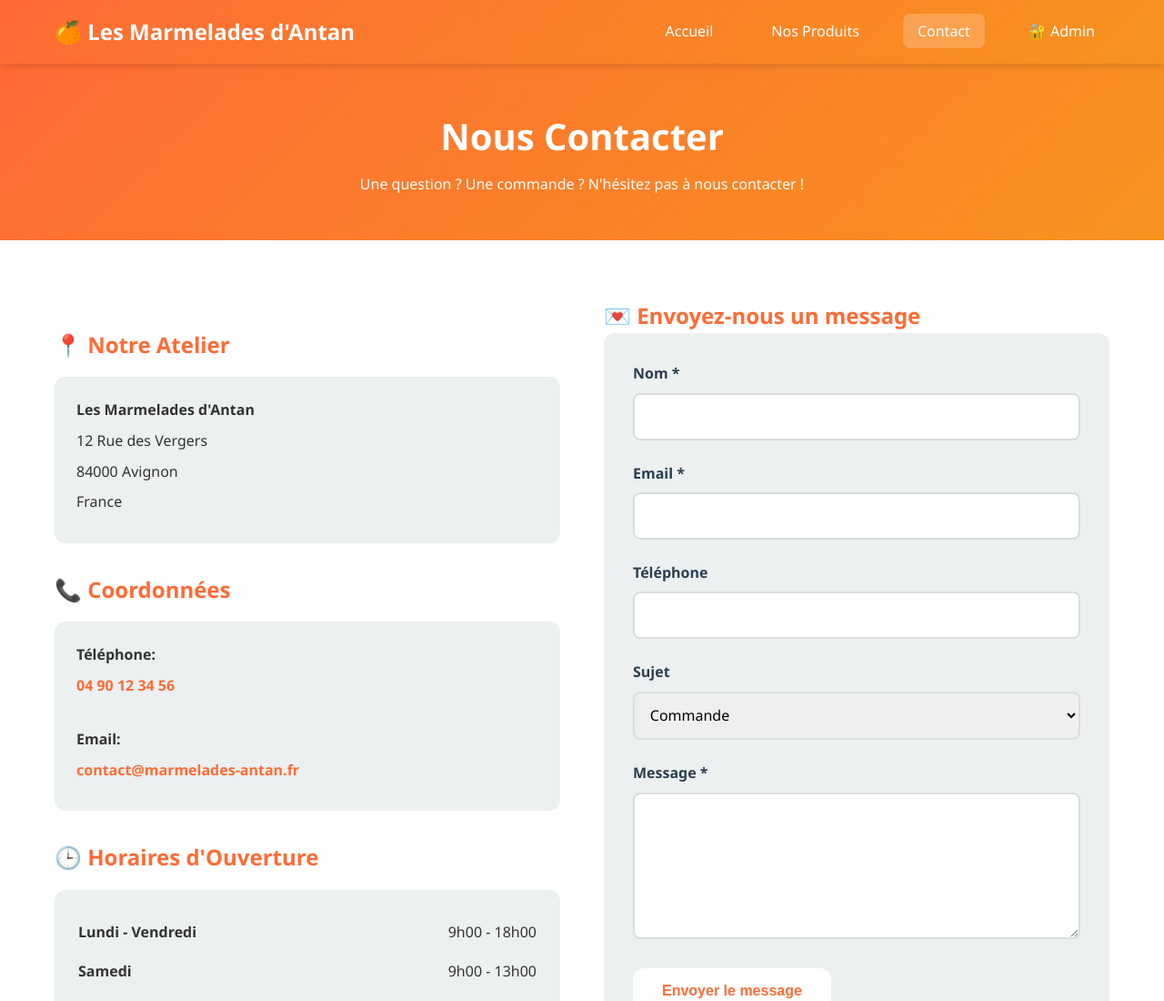
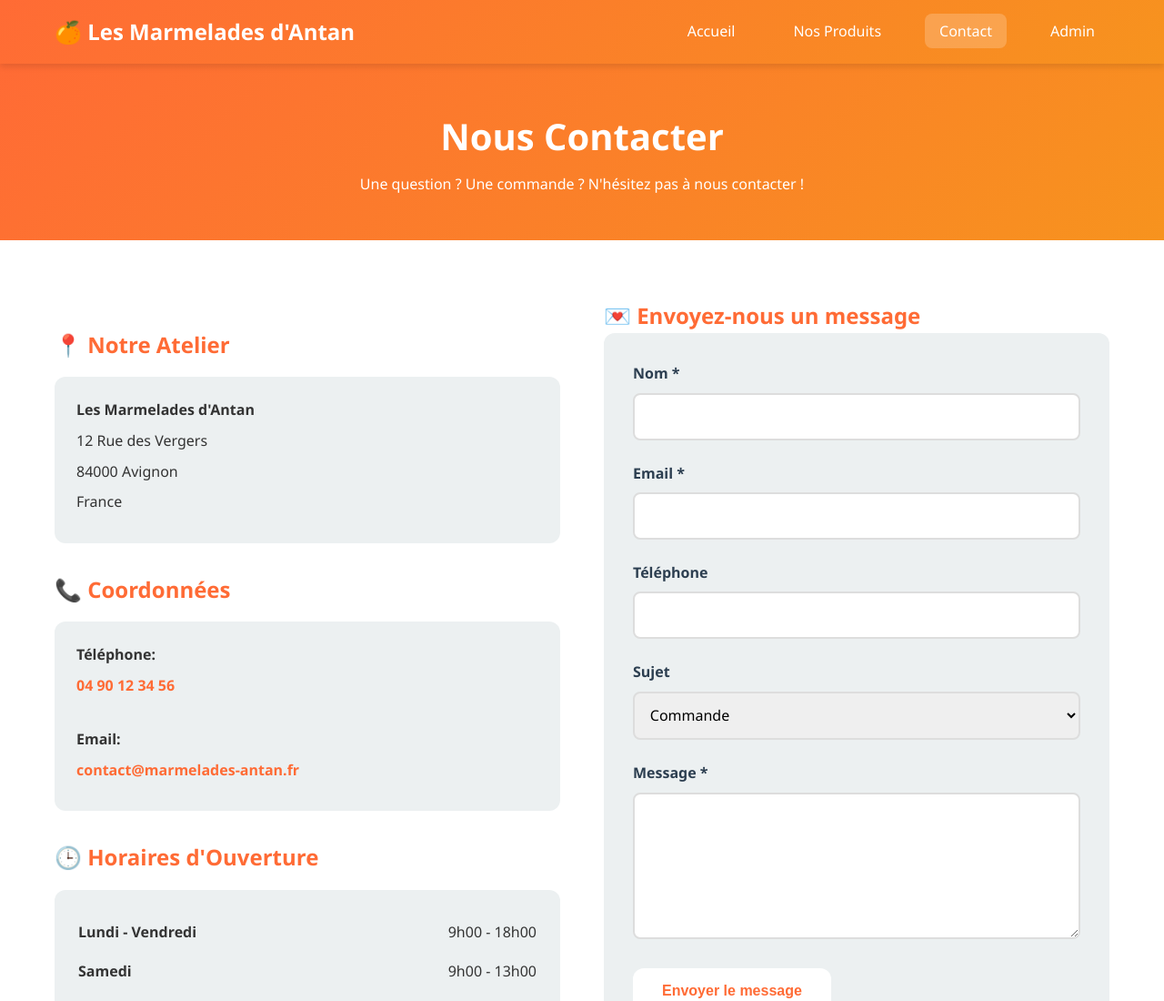
Before and after one commit to quentindhr/fcMarmelade, a plain HTML site: page contact.html in a window 1280 px wide. Shown: the top 1100 px of the page at 91% size. Drawn offline with Linux system fonts and the light colour scheme.

Commit message:
Fix admin

```diff
--- a/contact.html
+++ b/contact.html
@@ -15,7 +15,7 @@
                     <li><a href="index.html">Accueil</a></li>
                     <li><a href="produits.html">Nos Produits</a></li>
                     <li><a href="contact.html" class="active">Contact</a></li>
-                    <li><a href="admin.html">🔐 Admin</a></li>
+                    <li><a href="admin.html">Admin</a></li>
                 </ul>
             </div>
         </nav>
```
Also changed, not shown: admin.html (+1 -1 lines).
